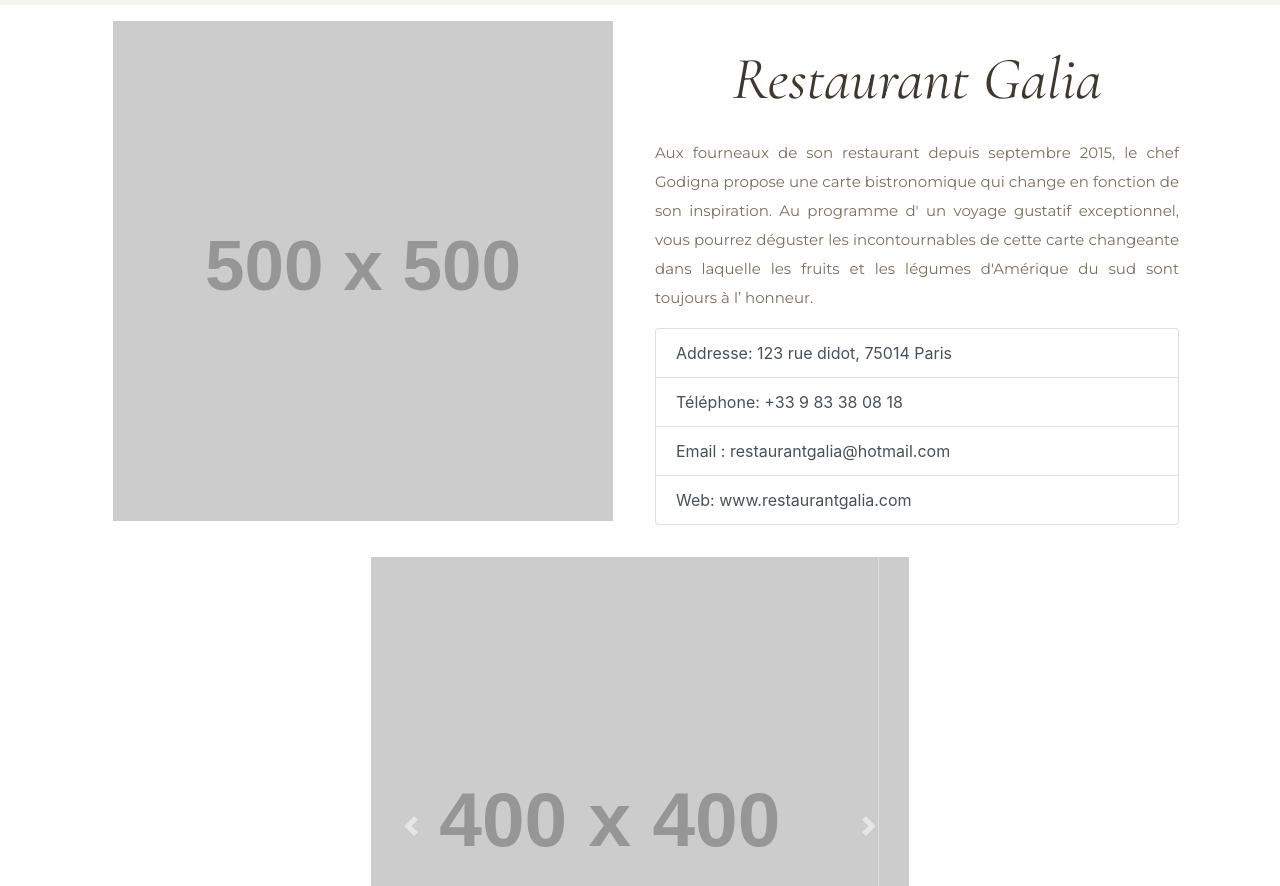
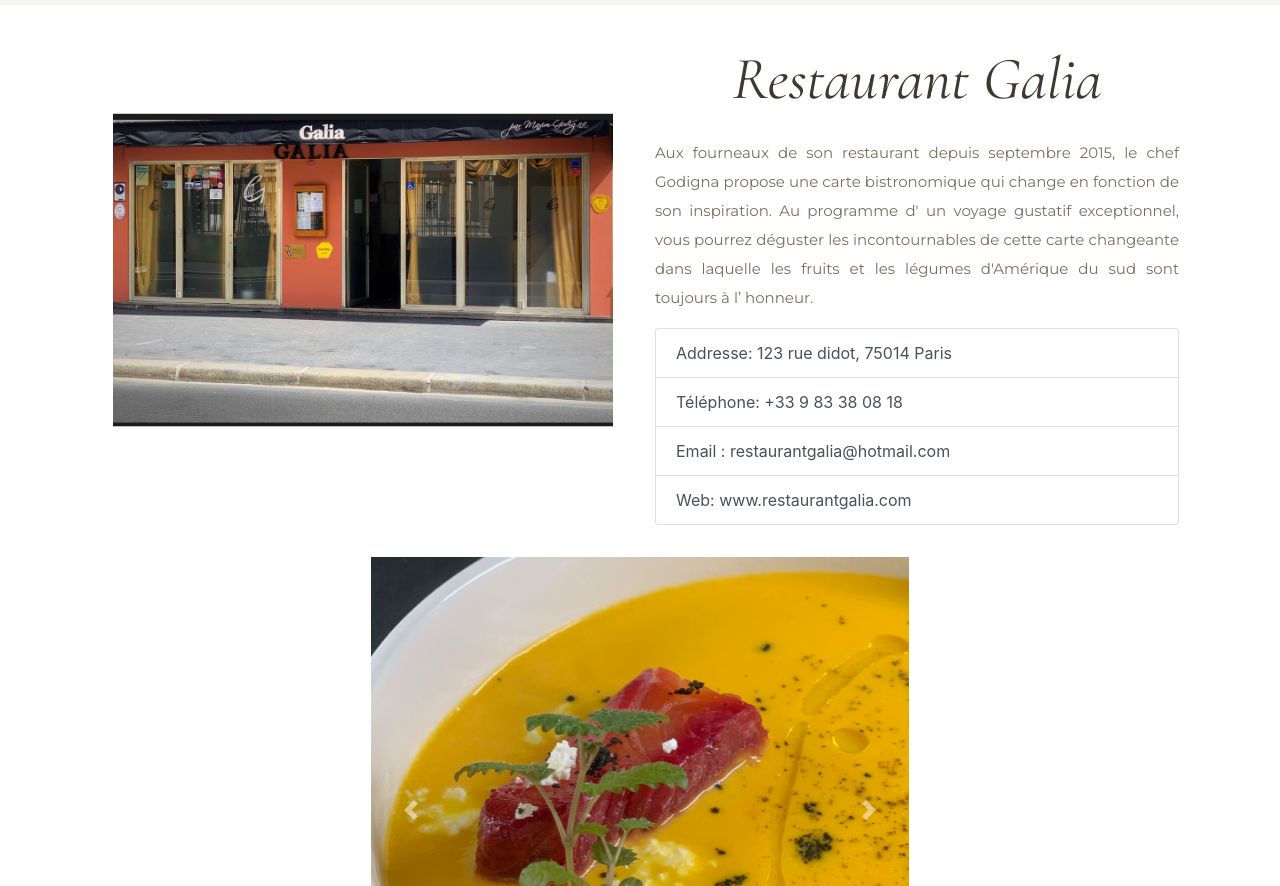
Before and after one commit to j-martinez-dev/maxim-godigna, a Gatsby site: page /galia in a window 1280 px wide. Shown: the part 66-952 px from the top of the page. Built offline with nearby package versions, Linux system fonts and the light colour scheme; Gatsby itself is replaced by a stand-in of ours; placeholder pictures from the web are drawn by us.

Commit message:
galia gallery

```diff
--- a/src/pages/galia.js
+++ b/src/pages/galia.js
@@ -1,19 +1,18 @@
 import React from "react"
 import { Col, Row, Carousel } from "react-bootstrap"
+import Img from "gatsby-image"
 
 import Layout from "../components/layout"
 import SEO from "../components/seo"
 
-const Galia = () => (
+const Galia = ({ data }) => (
   <Layout>
     <SEO title="Restaurant Galia" />
     <Row className="p-3">
       <Col className="text-center" sm={6}>
-        <img
-          style={{ width: 500, height: 500 }}
-          className="center"
-          src="https://via.placeholder.com/500"
-        ></img>
+        <div className="center">
+          <Img fixed={data.logo.childImageSharp.fixed} alt="Restaurant Galia" />
+        </div>
       </Col>
       <Col sm={6}>
         <h1 className="text-center">Restaurant Galia</h1>
@@ -57,24 +56,63 @@
       <Col sm={{ span: 6, offset: 3 }} className="p-3 text-center">
         <Carousel>
           <Carousel.Item>
-            <img
-              className="d-block w-100"
-              src="https://via.placeholder.com/400x400"
-              alt="First slide"
+            <Img
+              fixed={data.image1.childImageSharp.fixed}
+              alt="Restaurant Galia"
             />
           </Carousel.Item>
           <Carousel.Item>
-            <img
-              className="d-block w-100"
-              src="https://via.placeholder.com/400x400"
-              alt="Third slide"
+            <Img
+              fixed={data.image2.childImageSharp.fixed}
+              alt="Restaurant Galia"
             />
           </Carousel.Item>
           <Carousel.Item>
-            <img
-              className="d-block w-100"
-              src="https://via.placeholder.com/400x400"
-              alt="Third slide"
+            <Img
+              fixed={data.image3.childImageSharp.fixed}
+              alt="Restaurant Galia"
+            />
+          </Carousel.Item>
+          <Carousel.Item>
+            <Img
+              fixed={data.image4.childImageSharp.fixed}
+              alt="Restaurant Galia"
+            />
+          </Carousel.Item>
+          <Carousel.Item>
+            <Img
+              fixed={data.image5.childImageSharp.fixed}
+              alt="Restaurant Galia"
+            />
+          </Carousel.Item>
+          <Carousel.Item>
+            <Img
+              fixed={data.image6.childImageSharp.fixed}
+              alt="Restaurant Galia"
+            />
+          </Carousel.Item>
+          <Carousel.Item>
+            <Img
+              fixed={data.image7.childImageSharp.fixed}
+              alt="Restaurant Galia"
+            />
+          </Carousel.Item>
+          <Carousel.Item>
+            <Img
+              fixed={data.image8.childImageSharp.fixed}
+              alt="Restaurant Galia"
+            />
+          </Carousel.Item>
+          <Carousel.Item>
+            <Img
+              fixed={data.image9.childImageSharp.fixed}
+              alt="Restaurant Galia"
+            />
+          </Carousel.Item>
+          <Carousel.Item>
+            <Img
+              fixed={data.image10.childImageSharp.fixed}
+              alt="Restaurant Galia"
             />
           </Carousel.Item>
         </Carousel>
@@ -84,3 +122,96 @@
 )
 
 export default Galia
+
+export const query = graphql`
+  query {
+    logo: file(relativePath: { eq: "galia-1.jpeg" }) {
+      childImageSharp {
+        fixed(width: 500) {
+          ...GatsbyImageSharpFixed
+        }
+      }
+    }
+
+    image1: file(relativePath: { eq: "galia/image1.jpeg" }) {
+      childImageSharp {
+        fixed(height: 500) {
+          ...GatsbyImageSharpFixed
+        }
+      }
+    }
+
+    image2: file(relativePath: { eq: "galia/image2.jpeg" }) {
+      childImageSharp {
+        fixed(height: 500) {
+          ...GatsbyImageSharpFixed
+        }
+      }
+    }
+
+    image3: file(relativePath: { eq: "galia/image3.jpeg" }) {
+      childImageSharp {
+        fixed(height: 500) {
+          ...GatsbyImageSharpFixed
+        }
+      }
+    }
+
+    image4: file(relativePath: { eq: "galia/image4.jpeg" }) {
+      childImageSharp {
+        fixed(height: 500) {
+          ...GatsbyImageSharpFixed
+        }
+      }
+    }
+
+    image5: file(relativePath: { eq: "galia/image5.jpeg" }) {
+      childImageSharp {
+        fixed(height: 500) {
+          ...GatsbyImageSharpFixed
+        }
+      }
+    }
+
+    image6: file(relativePath: { eq: "galia/image6.jpeg" }) {
+      childImageSharp {
+        fixed(height: 500) {
+          ...GatsbyImageSharpFixed
+        }
+      }
+    }
+
+    image7: file(relativePath: { eq: "galia/image7.jpeg" }) {
+      childImageSharp {
+        fixed(height: 500) {
+          ...GatsbyImageSharpFixed
+        }
+      }
+    }
+
+    image8: file(relativePath: { eq: "galia/image8.jpeg" }) {
+      childImageSharp {
+        fixed(height: 500) {
+          ...GatsbyImageSharpFixed
+        }
+      }
+    }
+
+    image9: file(relativePath: { eq: "galia/image9.jpeg" }) {
+      childImageSharp {
+        fixed(height: 500) {
+          ...GatsbyImageSharpFixed
+        }
+      }
+    }
+
+    image10: file(relativePath: { eq: "galia/image10.jpeg" }) {
+      childImageSharp {
+        fixed(height: 500) {
+          ...GatsbyImageSharpFixed
+        }
+      }
+    }
+
+  }
+`
```
Also changed, not shown: src/images/galia/image1.jpeg (added), src/images/galia/image10.jpeg (added), src/images/galia/image2.jpeg (added), src/images/galia/image3.jpeg (added), src/images/galia/image4.jpeg (added), src/images/galia/image5.jpeg (added), src/images/galia/image6.jpeg (added), src/images/galia/image7.jpeg (added), src/images/galia/image8.jpeg (added), src/images/galia/image9.jpeg (added).
